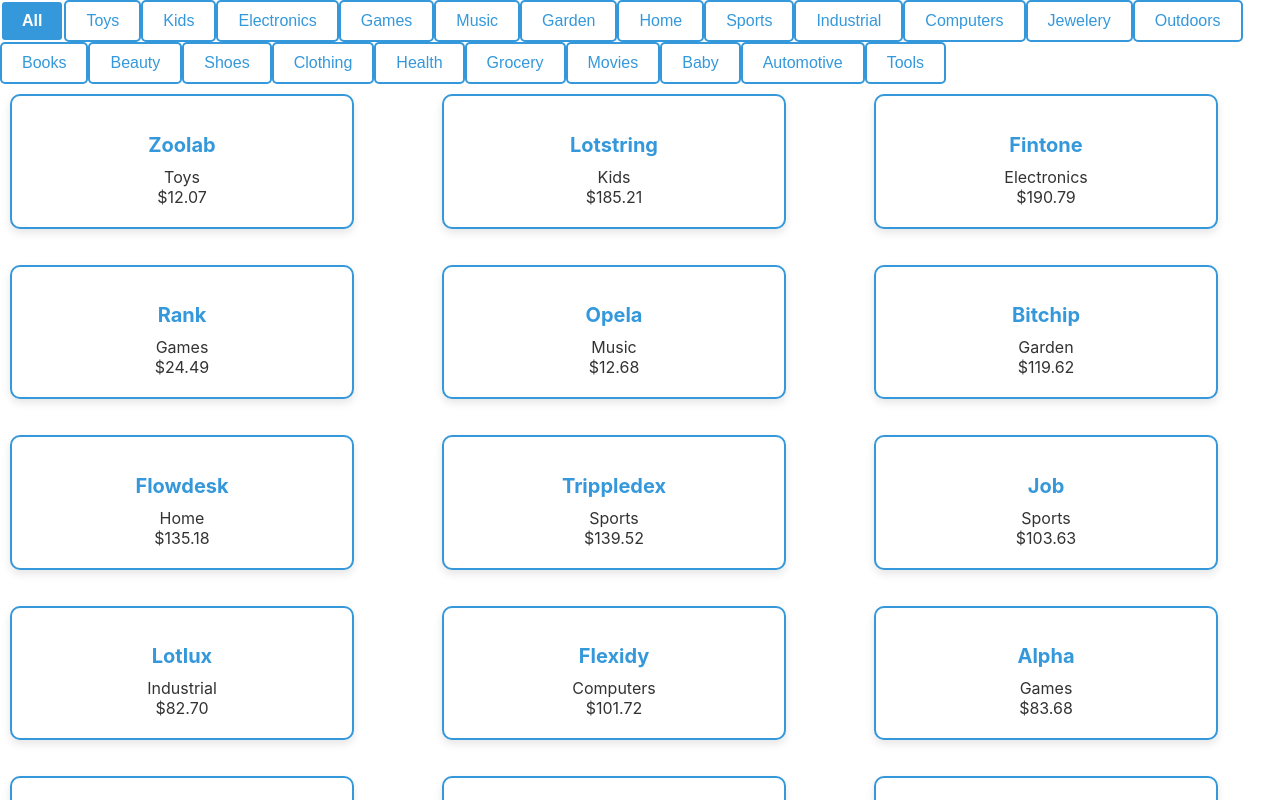
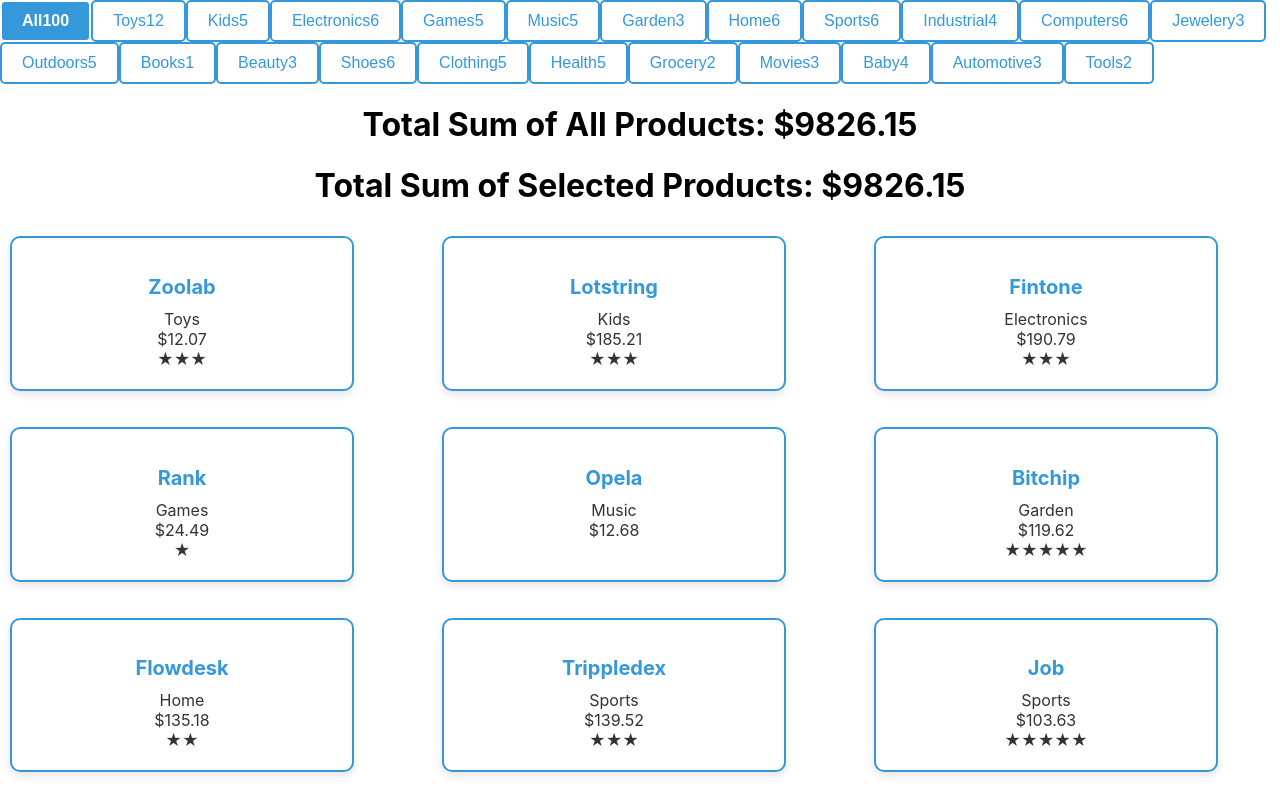
Before and after one commit to laurelmclean/acs-3330-react-product-list, a React (Create React App) app: page / in a window 1280 px wide. Shown: the top 800 px of the page. Built offline with nearby package versions, Linux system fonts and the light colour scheme.

Commit message:
challenge 13 complete

```diff
--- a/src/App.js
+++ b/src/App.js
@@ -13,17 +13,35 @@ function App() {
 
   const filteredData = selectedCategory === 'All' ? data : data.filter(product => product.category === selectedCategory);
 
+  const totalSum = data.reduce((sum, item) => {
+    const price = parseFloat(item.price.slice(1));
+    return sum + price;
+  }, 0)
+
+  const selectedSum = filteredData.reduce((sum, item) => {
+    const price = parseFloat(item.price.slice(1));
+    return sum + price;
+  }, 0);
+
+  const productsPerCategory = data.reduce((counts, product) => {
+    const category = product.category;
+    counts[category] = (counts[category] || 0) + 1;
+    return counts;
+  }, {});
+
   const buttonMarkup = categoriesUnique.map((category, index) => (
     <CategoryButton
       key={index}
       label={category}
       onClick={() => handleCategoryClick(category)}
-      isSelected={selectedCategory.includes(category.name)} />
+      isSelected={selectedCategory.includes(category.name)}
+      count={productsPerCategory[category]} />
   ));
 
   const productMarkup = filteredData.map((product) => (
     <Product product={product} />
   ));
+
 
   return (
     <div className="App">
@@ -32,9 +50,12 @@ function App() {
           label="All"
           onClick={() => handleCategoryClick('All')}
           isSelected={selectedCategory.includes('All')}
+          count={data.length}
         />
         {buttonMarkup}
         </div>
+        <h1>Total Sum of All Products: ${totalSum.toFixed(2)}</h1>
+      <h1>Total Sum of Selected Products: ${selectedSum.toFixed(2)}</h1>
         <div className='ProductList'>
           {productMarkup}
         </div>
--- a/src/CategoryButton/CategoryButton.js
+++ b/src/CategoryButton/CategoryButton.js
@@ -1,11 +1,12 @@
 import React from 'react';
 import './CategoryButtons.css'
 
-function CategoryButton({ label, onClick, key, isSelected }) {
+function CategoryButton({ label, onClick, key, isSelected, count }) {
     const className = isSelected ? 'selected-category' : '';
     return (
         <button key={key} className={className} onClick={onClick}>
             {label}
+            {count}
         </button>
     );
 }
--- a/src/Product/Product.js
+++ b/src/Product/Product.js
@@ -1,12 +1,18 @@
 import React from 'react';
 import './Product.css'
 
+function starRating(rating) {
+    const roundedRating = Math.round(rating);
+    return '★'.repeat(roundedRating);
+}
 function Product({ product }) {
+
     return (
         <div key={product.id} className="product">
             <h2>{product.name}</h2>
             <p>{product.category}</p>
             <p>{product.price}</p>
+            <p>{starRating(product.rating)}</p>
         </div>
     );
 }
```
